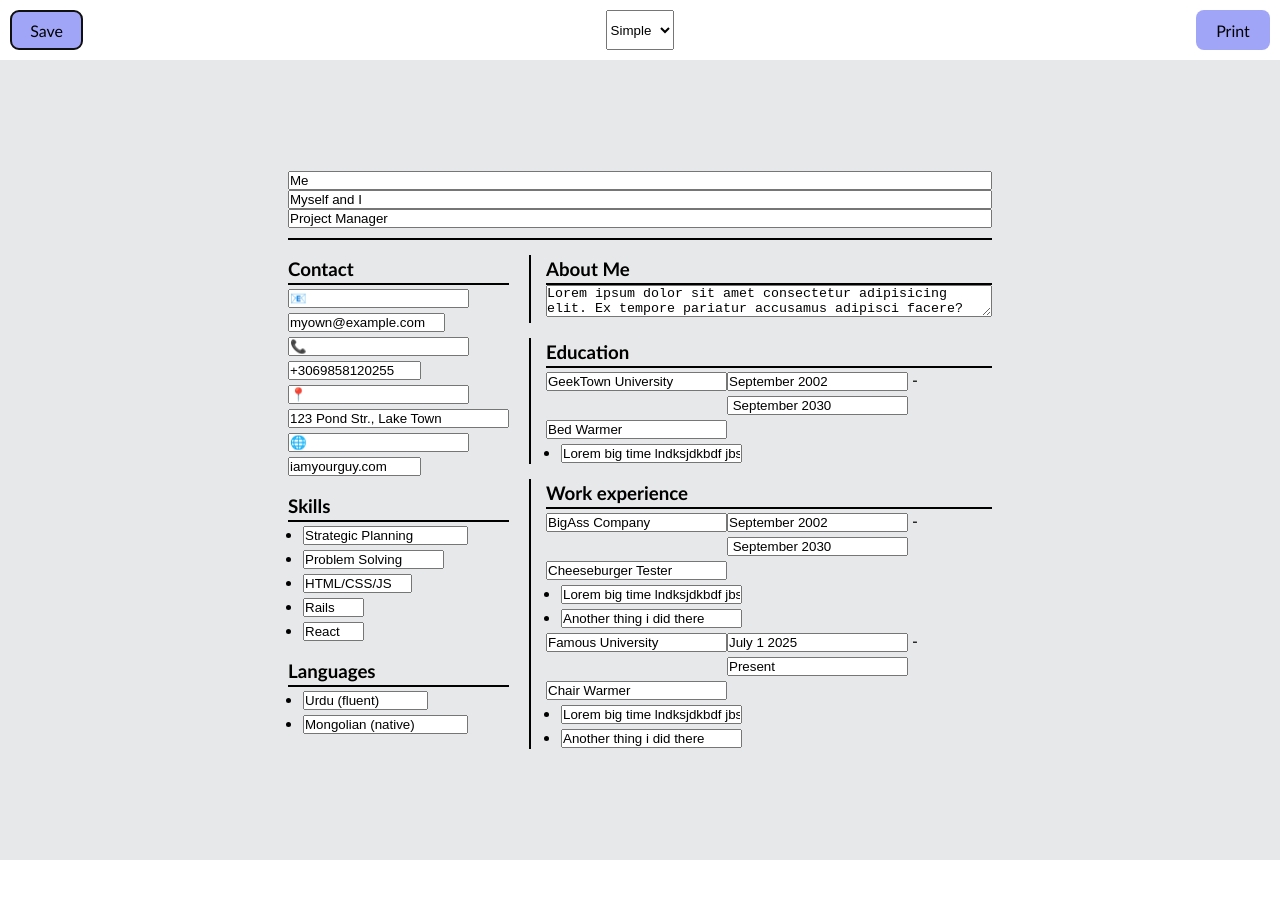
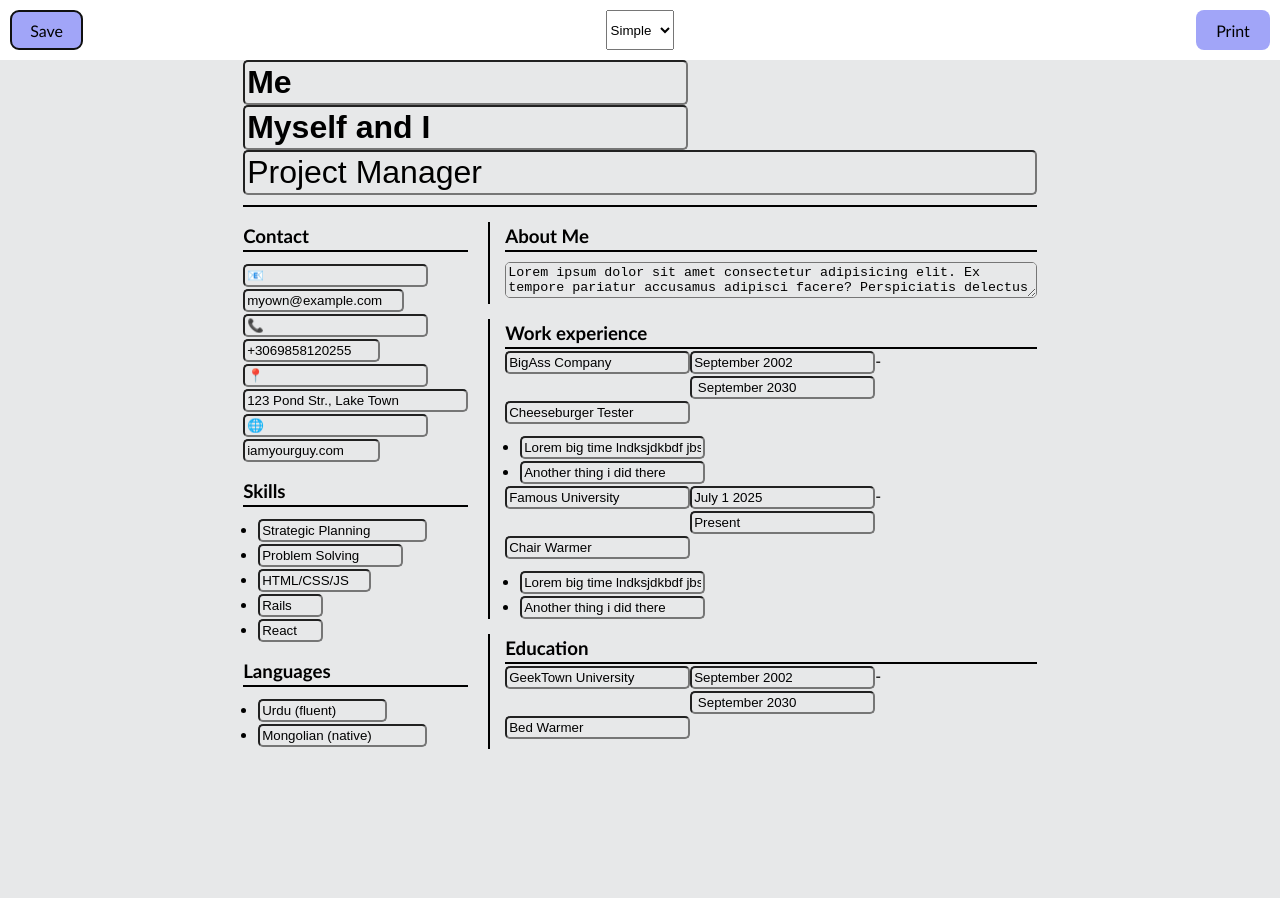
Before and after one commit to NikEmman/cv_react, a React (Vite) app: page / in a window 1280 px wide. Both pictures are taken after a click on the button "Edit". Shown: the top 898 px of the page. Before the commit the page ends 860 px from the top, so only its background shows below. Built offline with nearby package versions, Linux system fonts and the light colour scheme.

Commit message:
Style updates

```diff
--- a/src/App.css
+++ b/src/App.css
@@ -36,7 +36,8 @@ button:focus-visible {
 }
 
 @media print {
-  button {
+  button,
+  select {
     display: none !important;
   }
 }
--- a/src/data.js
+++ b/src/data.js
@@ -17,22 +17,7 @@ const defaultData = {
         { id: 204, field: "🌐", value: "iamyourguy.com" },
       ],
     },
-    {
-      id: 300,
-      title: "Education",
-      items: [
-        {
-          id: 301,
-          title: "Bed Warmer",
-          institution: "GeekTown University",
-          from: "September 2002",
-          until: " September 2030",
-          desc: [
-            "Lorem big time lndksjdkbdf jbsdb kjb lsjd ljd kj ljsd lj ljshd ljsd l",
-          ],
-        },
-      ],
-    },
+
     {
       id: 400,
       title: "About Me",
@@ -74,6 +59,19 @@ const defaultData = {
       ],
     },
     {
+      id: 300,
+      title: "Education",
+      items: [
+        {
+          id: 301,
+          title: "Bed Warmer",
+          institution: "GeekTown University",
+          from: "September 2002",
+          until: " September 2030",
+        },
+      ],
+    },
+    {
       id: 600,
       title: "Skills",
       items: [
--- a/src/themes/MainItem.jsx
+++ b/src/themes/MainItem.jsx
@@ -31,6 +31,7 @@ export default function MainItem({ item, isEditable, handleItemChange }) {
               <input
                 type="text"
                 value={item.institution}
+                placeholder="Institution name"
                 onChange={handleFieldChange("institution")}
               />
             </h4>
@@ -38,12 +39,14 @@ export default function MainItem({ item, isEditable, handleItemChange }) {
               <input
                 type="text"
                 value={item.from}
+                placeholder="Start date"
                 onChange={handleFieldChange("from")}
-              />{" "}
-              -{" "}
+              />
+              -
               <input
                 type="text"
                 value={item.until}
+                placeholder="End date"
                 onChange={handleFieldChange("until")}
               />
             </div>
@@ -52,6 +55,7 @@ export default function MainItem({ item, isEditable, handleItemChange }) {
             <input
               type="text"
               value={item.title}
+              placeholder="Job/Degree title"
               onChange={handleFieldChange("title")}
             />
           </p>
--- a/src/themes/SimpleTheme.jsx
+++ b/src/themes/SimpleTheme.jsx
@@ -11,19 +11,13 @@ export default function SimpleTheme({
   handleItemChange,
   handleNameChange,
 }) {
-  const personalSection = myData.sections[0];
-  const contactSection = myData.sections.filter(
-    (sec) => sec.title == "Contact"
-  )[0];
-  const skillSection = myData.sections.filter(
-    (sec) => sec.title == "Skills"
-  )[0];
-  const languageSection = myData.sections.filter(
+  const personalSection = myData.sections.find((sec) => sec.title == "Person");
+  const contactSection = myData.sections.find((sec) => sec.title == "Contact");
+  const skillSection = myData.sections.find((sec) => sec.title == "Skills");
+  const languageSection = myData.sections.find(
     (sec) => sec.title == "Languages"
-  )[0];
-  const aboutSection = myData.sections.filter(
-    (sec) => sec.title == "About Me"
-  )[0];
+  );
+  const aboutSection = myData.sections.find((sec) => sec.title == "About Me");
   const mainItems = myData.sections
     .filter((sec) => sec.title == "Work experience" || sec.title == "Education")
     .map((sec) => (
@@ -41,16 +35,20 @@ export default function SimpleTheme({
         <div className={`hero-${theme}`}>
           {isEditable ? (
             <>
+              <div>
                 <input
                   placeholder="First Name"
                   value={personalSection.firstName}
-                onChange={(e) => handleNameChange("firstName", e.target.value)}
+                  onChange={(e) =>
+                    handleNameChange("firstName", e.target.value)
+                  }
                 />
                 <input
                   placeholder="Last Name"
                   value={personalSection.lastName}
                   onChange={(e) => handleNameChange("lastName", e.target.value)}
                 />
+              </div>
               <input
                 placeholder="Job Title"
                 value={personalSection.jobTitle}
--- a/src/themes/mainItem.css
+++ b/src/themes/mainItem.css
@@ -2,3 +2,24 @@
   display: flex;
   justify-content: space-between;
 }
+.hero-simple:has(input) {
+  display: flex;
+  flex-direction: column;
+}
+.hero-simpe input {
+  width: auto;
+}
+
+.hero-simple div > input {
+  font-size: 2rem;
+  font-weight: 900;
+  width: auto;
+}
+.hero-simple > input {
+  font-size: 2rem;
+  font-weight: 500;
+  width: auto;
+}
+ul {
+  padding-top: 10px;
+}
--- a/src/themes/simpleTheme.css
+++ b/src/themes/simpleTheme.css
@@ -6,8 +6,18 @@
   justify-content: center;
   align-items: center;
 }
+input,
+textarea {
+  background-color: #e7e8e9;
+  padding: 2px;
+  border-radius: 5px;
+}
+input {
+  width: fit-content;
+}
 .container-simple {
-  width: 55vw;
+  width: 21cm;
+  height: 29.7cm;
 }
 .hero-simple {
   display: flex;
@@ -17,11 +27,11 @@
   padding-bottom: 10px;
 }
 .hero-simple h3 {
-  font-size: 6rem;
+  font-size: 4rem;
   font-weight: 900;
 }
 .hero-simple h4 {
-  font-size: 3rem;
+  font-size: 2rem;
   font-weight: 500;
 }
 .mainContainer {
@@ -37,10 +47,10 @@ aside {
   gap: 15px;
 }
 main {
-  flex: 3;
+  flex: 5;
 }
 aside {
-  flex: 1;
+  flex: 2;
 }
 main > div {
   border-left: 2px solid black;
```
Lines whose indentation alone changed are shown as unchanged.
